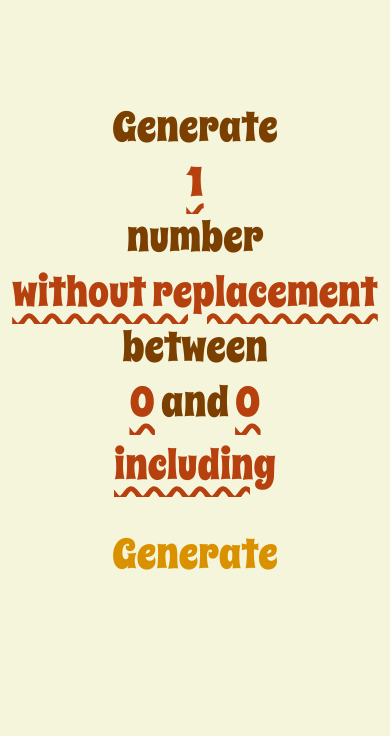
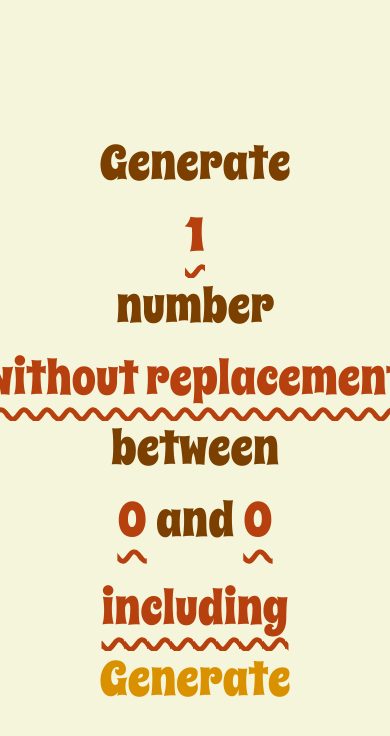
Before and after one commit to Mouzone/rng, a SvelteKit app: page / in a window 390 px wide. Shown: the top 736 px of the page. Built offline with nearby package versions, Linux system fonts and the light colour scheme.

Commit message:
Get base stylings refacotred for generatorScreen

```diff
--- a/src/routes/+page.svelte
+++ b/src/routes/+page.svelte
@@ -92,7 +92,12 @@
 					<p class="result">{result}</p>
 				{/each}
 			</div>
-			<button onclick={() => (results.length = 0)}> Return </button>
+			<button
+				class="main-action-button"
+				onclick={() => (results.length = 0)}
+			>
+				Return
+			</button>
 		</div>
 	{:else}
 		<div
@@ -148,6 +153,7 @@
 				</select>
 			</p>
 			<button
+				class="main-action-button"
 				onclick={() => generate()}
 				{disabled}
 			>
@@ -182,143 +188,62 @@
 	#page {
 		height: 100dvh;
 		width: 100dvw;
+		display: flex;
+		align-items: center;
+		justify-content: center;
 
 		font-size: 3em;
-
+	}
+	#generator-screen {
 		display: flex;
 		flex-direction: column;
 		align-items: center;
 	}
-
 	#statement {
-		padding-top: 1em;
+		margin: 0;
+		padding: 0;
 		text-align: center;
-		margin-top: 0;
 	}
-
 	input,
 	select {
-		padding: 0;
-		margin: 0;
-		background-color: transparent;
+		color: var(--primary);
 
 		appearance: none;
 		border: none;
-		outline: none;
-		line-height: 1.5em;
+		background-color: transparent;
 
-		color: var(--primary);
+		line-height: 1.8em;
 		text-decoration-line: underline;
 		text-decoration-style: wavy;
-		text-decoration-color: var(--primary);
-		text-underline-offset: 5px;
-		text-decoration-thickness: 6px;
-
-		font-family: inherit;
-		font-size: inherit;
+		text-decoration-thickness: 0.1em;
+		text-underline-offset: 0.3em;
+	}
+	select {
+		text-align: center;
 	}
 	input {
 		text-align: center;
+		width: 30%;
 	}
-	select {
+	input#left {
+		text-align: right;
+	}
+	input#right {
 		text-align: left;
-		text-align-last: center;
 	}
-	#left {
-		text-align: right;
-		width: 40%;
-	}
-
-	#right {
-		text-align: left;
-		width: 40%;
-	}
-
 	button {
-		position: absolute;
-		bottom: -1em;
-
 		appearance: none;
 		border: none;
+		background-color: transparent;
 
-		background-color: transparent;
 		color: var(--secondary);
-	}
-	button:disabled {
-		opacity: 60%;
 	}
 	button:hover {
 		color: var(--tertiary);
 	}
+	button:disabled,
 	button:hover:disabled {
+		opacity: 60%;
 		color: var(--secondary);
 	}
-	#generator-screen {
-		position: relative;
-		width: 100%;
-		display: flex;
-		flex-direction: column;
-		align-items: center;
-	}
-	#results-screen {
-		width: 100%;
-		position: relative;
-		display: flex;
-		flex-direction: column;
-		align-items: center;
-	}
-	#results-container {
-		width: 100%;
-		height: 50dvh;
-		justify-self: center;
-		overflow-x: auto;
-
-		display: grid;
-		grid-template-columns: repeat(auto-fit, minmax(1em, 2em));
-		gap: 2rem;
-
-		place-content: center;
-		justify-items: center;
-	}
-
-	h1 {
-		margin-bottom: -0.1em;
-		color: var(--primary);
-	}
-	.result {
-		margin: 0;
-		padding: 0;
-	}
-	#copy-button {
-		position: relative;
-		top: 0.5em;
-		left: -13em;
-		font-size: 0.5em;
-		transform: rotate(-45deg);
-	}
-	@media (max-width: 640px) {
-		#page {
-			font-size: 2.6em;
-		}
-		#statement {
-			margin-top: 1.5em;
-		}
-		input,
-		select {
-			line-height: 1.5em;
-
-			text-underline-offset: 8px;
-			text-decoration-thickness: 5px;
-		}
-		#left,
-		#right {
-			width: 30%;
-		}
-		#results-container {
-			height: 45dvh;
-		}
-		h1 {
-			margin-bottom: 0.7em;
-		}
-	}
 </style>
```
